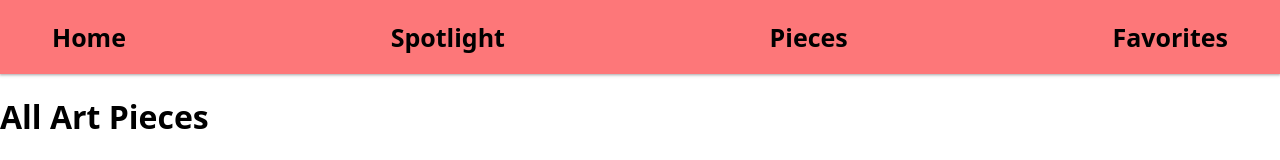
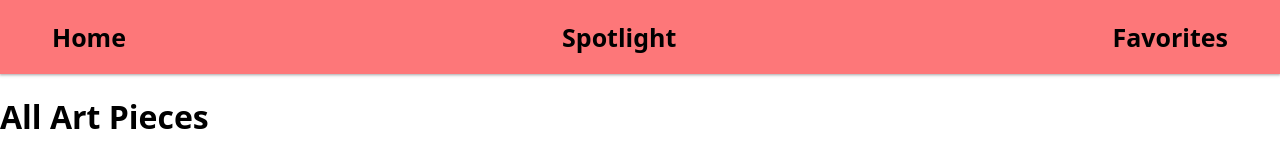
Before and after one commit to jenagansivakumar/recap-project-5, a Next.js app: page / in a window 1280 px wide. Shown: the top 160 px of the page. Built offline with nearby package versions, Linux system fonts and the light colour scheme; no server answers.

Commit message:
removed Art Details Link from navbar

```diff
--- a/components/Header.js
+++ b/components/Header.js
@@ -8,7 +8,6 @@ export default function Header() {
       <nav>
         <Link href={"/"}>Home</Link>
         <Link href={"/spotlight"}>Spotlight</Link>
-        <Link href={"/art-pieces"}>Pieces</Link>
         <Link href={"/favorites"}>Favorites</Link>
       </nav>
     </StyledHeader>
```
